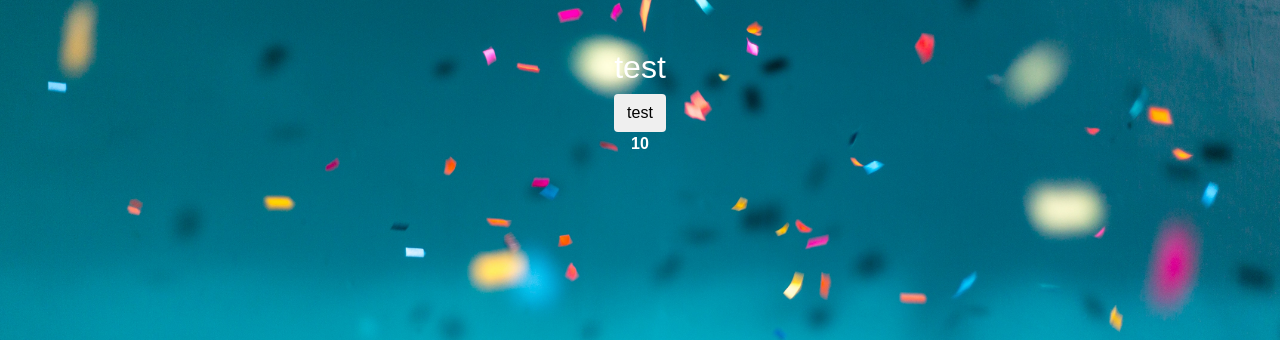
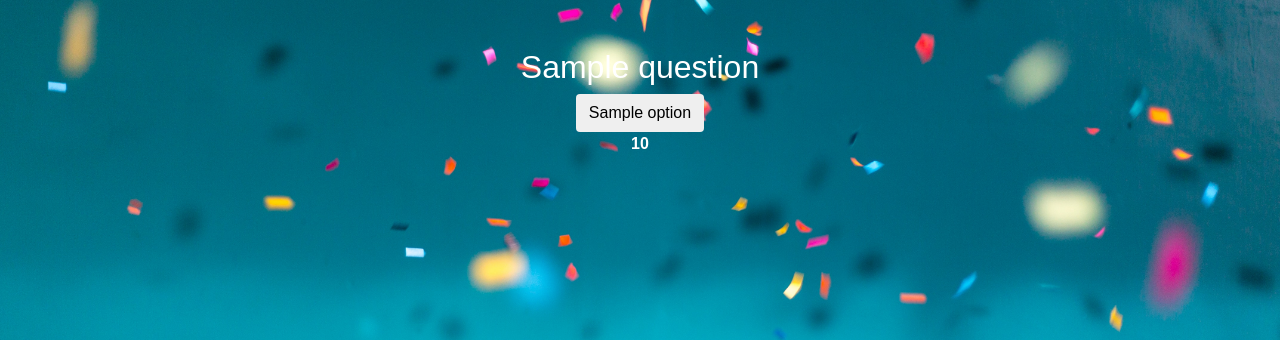
Before and after one commit to Hetgithubaccount/triviamasters, a Flask app: template templates/game.html in a window 1280 px wide. Shown: the part 96-436 px from the top of the page. Run offline with Flask 2, Linux system fonts and the light colour scheme; the template is opened without the code that fills it: most values are stand-ins (such as "Sample title", 1, 10 or a date in 2020); some libraries are stand-ins or nearby versions.

Commit message:
templates

```diff
--- a/templates/game.html
+++ b/templates/game.html
@@ -5,10 +5,12 @@
 {% endblock %}
 
 {% block main %}
-     <H2 class = "question"> test</H2>
+     <H2 class = "question"> {{question}}</H2>
      <form action="/game" method="post">
      <div>
-     <button class="btn default" name="answer" type="submit" value="{{ option}}">test</button>
+     {%for option in answerlist%}
+     <button class="btn default" name="answer" type="submit" value="{{ option}}">{{option}}</button>
+     {%endfor%}
      </div>
      </form>
      {{ score }}
```
